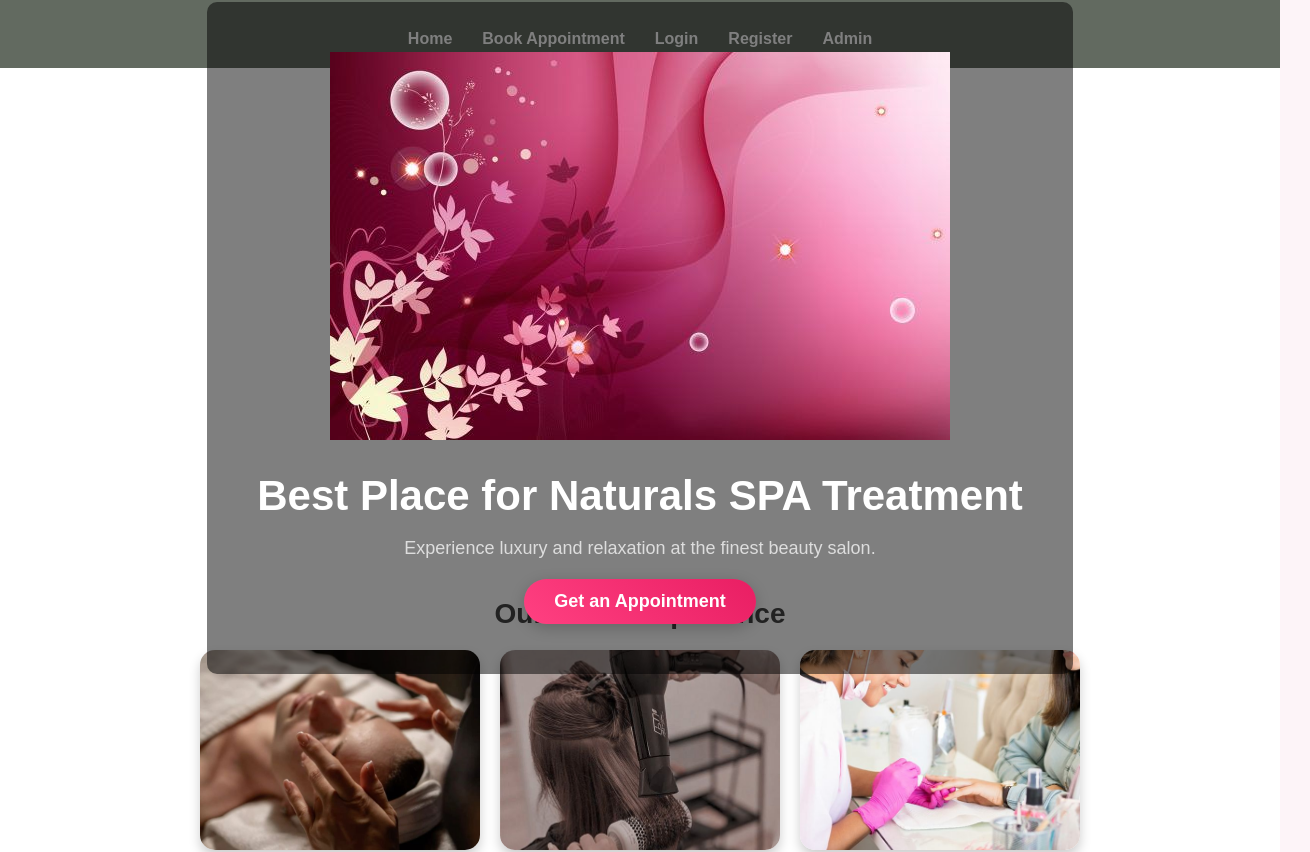
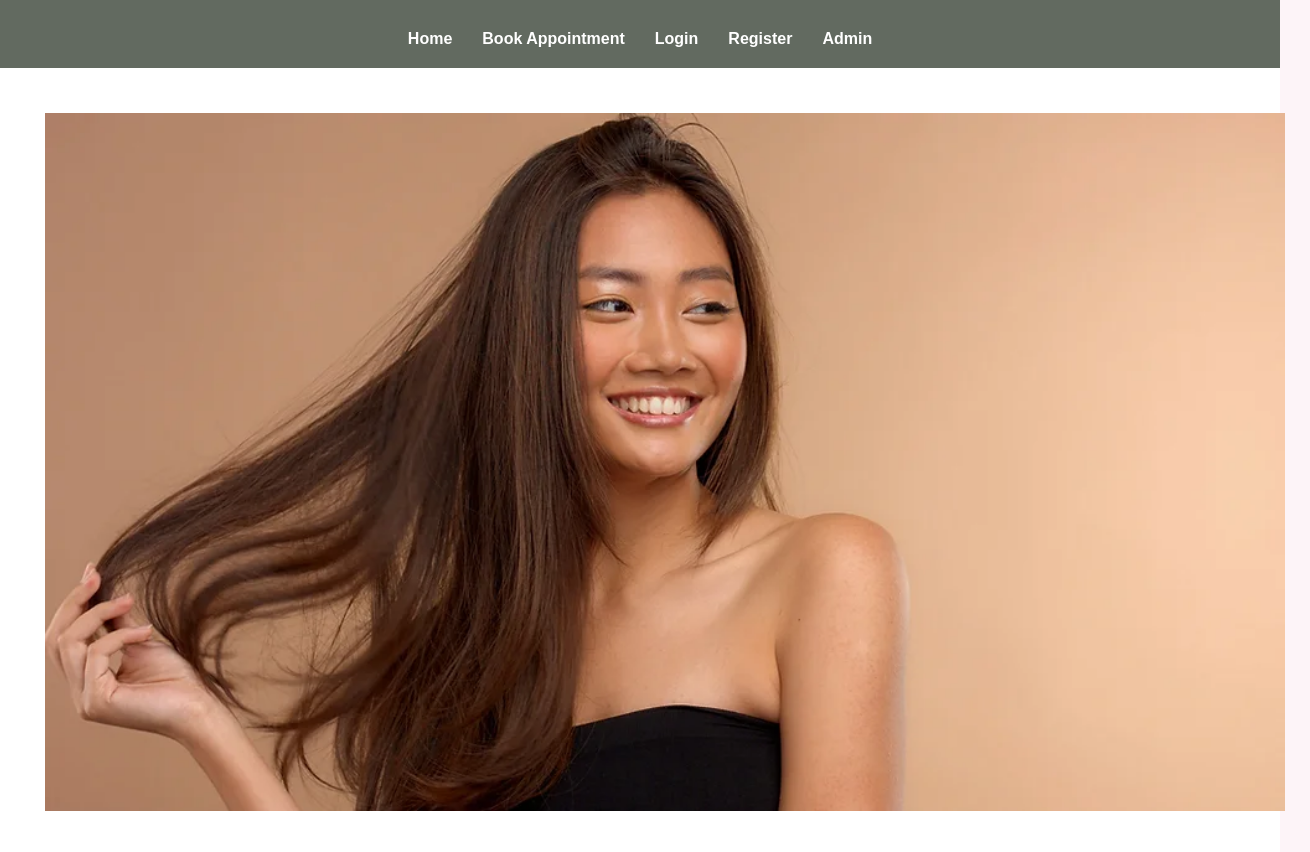
Before and after one commit to Ramudi48/Doctor-Appointment-Website, a React (Create React App) app in the folder client/: page / in a window 1280 px wide. Shown: the top 852 px of the page, 1310 px wide, since content can reach past the window. Built offline with nearby package versions, Linux system fonts and the light colour scheme.

Commit message:
update home.js

```diff
--- a/client/src/components/Home/Home.js
+++ b/client/src/components/Home/Home.js
@@ -4,11 +4,12 @@ import styles from "./Home.module.css";
 const Home = () => {
   return (
     <div className={styles.homeContainer}>
+      <img src="images/image17.jpeg" alt="Salon" className={styles.homeContainerImage} />
       {/* Hero Section */}
       <header className={styles.hero}>
         <div className={styles.overlay}>
-          <img src="images/image16.jpeg" alt="Salon" className={styles.heroImg} />
-          <h1 className={styles.title}>Best Place for Naturals <span>SPA</span> Treatment</h1>
+
+          <h1 className={styles.title}>Indulge in Luxury & Beauty</h1>
           <p className={styles.subtitle}>Experience luxury and relaxation at the finest beauty salon.</p>
           <Link to="/book" className={styles.btn}>Get an Appointment</Link>
         </div>
--- a/client/src/components/Home/Home.module.css
+++ b/client/src/components/Home/Home.module.css
@@ -8,9 +8,22 @@ body {
 }
 
 /* Home Container */
-.homeContainer {
-  text-align: center;
-  padding: 50px 20px;
+.homeContainerImage {
+  width: 100%;
+  padding: 2%;
+
+  .home-container {
+    background-size: cover;
+    background-position: center;
+    height: 100vh;
+    color: white;
+    display: flex;
+    flex-direction: column;
+    justify-content: center;
+    align-items: center;
+
+}
+
 }
 
 /* Hero Section */
@@ -22,17 +35,26 @@ body {
   justify-content: center;
   position: relative;
   background-size: cover;
-
   text-align: center;
-
 }
 
 .overlay {
   background: rgba(0, 0, 0, 0.5);
-
-  padding: 50px;
+  width : 100%;
+  padding: 10px;
   border-radius: 10px;
 }
+/*.heroImg{
+  width: 100%;
+  height: 100%;
+  object-fit: cover;
+  position: absolute;
+  padding: 1px;
+  top: 0;
+  left: 0;
+  z-index: 5;
+  border-radius: 10px;
+}*/
 
 .hero h1 {
   font-size: 42px;
@@ -105,6 +127,7 @@ body {
   display: inline-block;
   box-shadow: 0 4px 15px rgba(0, 0, 0, 0.1);
   transition: all 0.3s ease-in-out;
+  text-align: center;
 }
 
 .hours:hover {
@@ -115,6 +138,7 @@ body {
   font-size: 28px;
   color: #444;
   margin-bottom: 15px;
+  text-align: center;
 }
 
 .hours ul {
```
